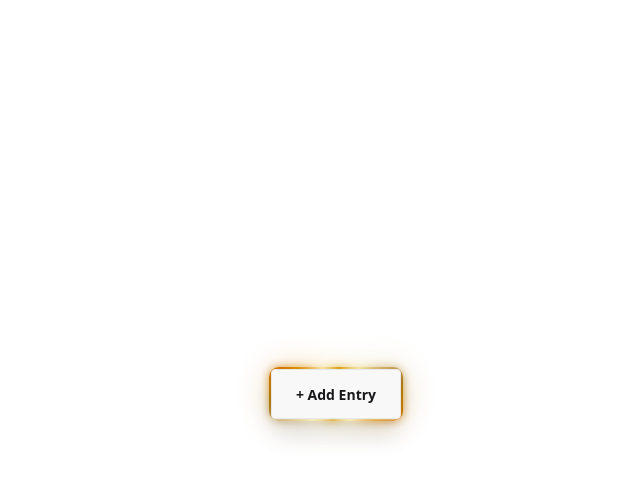
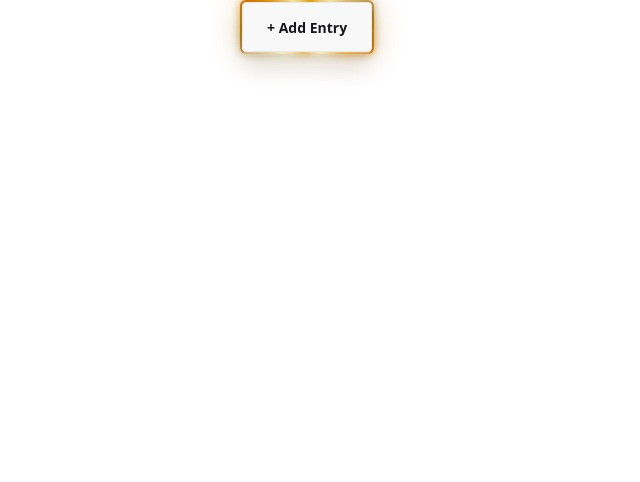
Before and after one commit to VikaSemenchuk/personal-diary, a React (Vite) app: page / in a window 1280 px wide. Shown: the top 482 px of the page, without its empty margins (304-944 px from the left). Built offline with nearby package versions, Linux system fonts and the light colour scheme.

Commit message:
refactor: restructure Header, Home and modal

```diff
--- a/src/App.jsx
+++ b/src/App.jsx
@@ -1,38 +1,20 @@
-// import Modal from "./components/Modal";
-import EntriesList from "./components/EntriesList";
-// import EntryForm from "./components/EntryForm";
+import Header from "./components/Header";
+import Home from "./components/Home";
 
 import { useModal } from "./hooks/useModal";
 
 function App() {
   const [isModal, open, close, handerOverlayClick] = useModal();
-  const date = new Date();
-  // console.log(Number(date))
+
   return (
-    <main className="flex min-h-screen flex-col gap-3 items-center justify-center p-24">
-      <div className="aura aura-gold duration-1500 ease-in-out shadow-xl">
-        <div className="card bg-base-100 ">
-          <button type="button" onClick={open} className="btn card-body ">
-            <p>+ Add Entry</p>
-          </button>
-        </div>
-      </div>
-
-      {/* {isModal && (
-        <Modal
-          isModal={isModal}
-          onClose={() => close()}
-          onOverlayClick={handerOverlayClick}
-        >
-          <EntryForm closeModal={() => close()} />
-        </Modal>
-      )} */}
-      <EntriesList
+    <>
+      <Header onClick={open} />
+      <Home
         isModal={isModal}
-        onClose={() => close()}
-        onOverlayClick={handerOverlayClick}
+        close={close}
+        handerOverlayClick={handerOverlayClick}
       />
-    </main>
+    </>
   );
 }
 
--- a/src/components/EntriesList.jsx
+++ b/src/components/EntriesList.jsx
@@ -1,33 +1,17 @@
-import Modal from "./Modal";
-import EntryForm from "./EntryForm";
+import { useEffect } from "react";
 import EntryCard from "./EntryCard";
 
-import { useState, useEffect } from "react";
-
-const EntriesList = ({ isModal, onClose, onOverlayClick }) => {
-  const [entries, setEntries] = useState([]);
-
+const EntriesList = ({ entries, setEntries }) => {
   useEffect(() => {
     const storedEntries = JSON.parse(localStorage.getItem("entryData")) || [];
     setEntries(storedEntries);
   }, []);
-  // const [entries, setEntries] = useState(
-  //   JSON.parse(localStorage.getItem("entryData")) || [],
-  // );
 
-  const sortedEntries = entries.sort((a, b) => b.date.localeCompare(a.date));
-
-  // console.log(entries)
+  const sortedEntries = entries?.sort((a, b) => b.date.localeCompare(a.date));
 
   return (
     <section className="card w-full flex gap-3 shadow-xl">
-      {isModal && (
-        <Modal onClose={onClose} onOverlayClick={onOverlayClick}>
-          <EntryForm closeModal={onClose} setEntries={setEntries} />
-        </Modal>
-      )}
-
-      {sortedEntries.map((entry) => (
+      {sortedEntries?.map((entry) => (
         <EntryCard
           key={entry.id}
           entry={entry}
--- a/src/components/EntryCard.jsx
+++ b/src/components/EntryCard.jsx
@@ -4,7 +4,6 @@ import { useModal } from "../hooks/useModal";
 
 const EntryCard = ({ entry, setEntries, sortedEntries }) => {
   const [isModal, open, close, handerOverlayClick] = useModal();
-  // console.log(entry);
 
   const { title, date, imageUrl } = entry;
 
@@ -13,7 +12,6 @@ const EntryCard = ({ entry, setEntries, sortedEntries }) => {
 
     setEntries(filtredEntries);
     localStorage.setItem("entryData", JSON.stringify(filtredEntries));
-    // localStorage.removeItem(id);
   };
 
   return (
--- a/src/components/EntryCardDetails.jsx
+++ b/src/components/EntryCardDetails.jsx
@@ -1,5 +1,4 @@
 const EntryCardDetails = ({ entry, onClickHandler }) => {
-  console.log(entry);
   const { title, date, imageUrl, content } = entry;
   return (
     <>
--- /dev/null
+++ b/src/components/Header.jsx
@@ -0,0 +1,11 @@
+const Header = ({ onClick }) => {
+  return (
+    <div className="aura aura-gold duration-1500 ease-in-out shadow-xl ">
+      <button type="button" onClick={onClick} className="btn card-body ">
+        <p>+ Add Entry</p>
+      </button>
+    </div>
+  );
+};
+
+export default Header;
--- /dev/null
+++ b/src/components/Home.jsx
@@ -0,0 +1,23 @@
+import { useState } from "react";
+
+import EntriesList from "./EntriesList";
+import Modal from "./Modal";
+import EntryForm from "./EntryForm";
+
+const Home = ({ isModal, close, handerOverlayClick }) => {
+  const [entries, setEntries] = useState(null);
+
+  return (
+    <main className="flex min-h-screen flex-col gap-3 items-center justify-center p-24">
+      {isModal && (
+        <Modal onClose={() => close()} onOverlayClick={handerOverlayClick}>
+          <EntryForm closeModal={() => close()} setEntries={setEntries} />
+        </Modal>
+      )}
+
+      <EntriesList entries={entries} setEntries={setEntries} />
+    </main>
+  );
+};
+
+export default Home;
```
